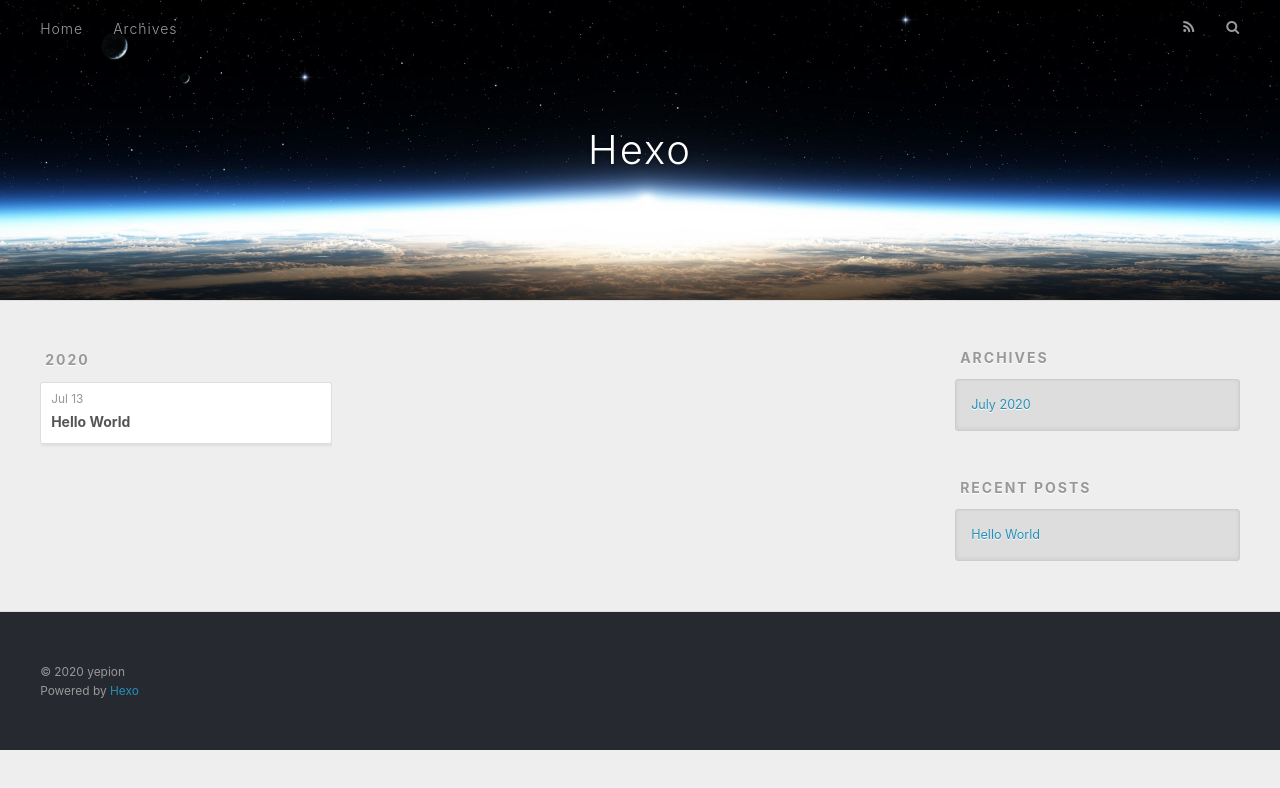
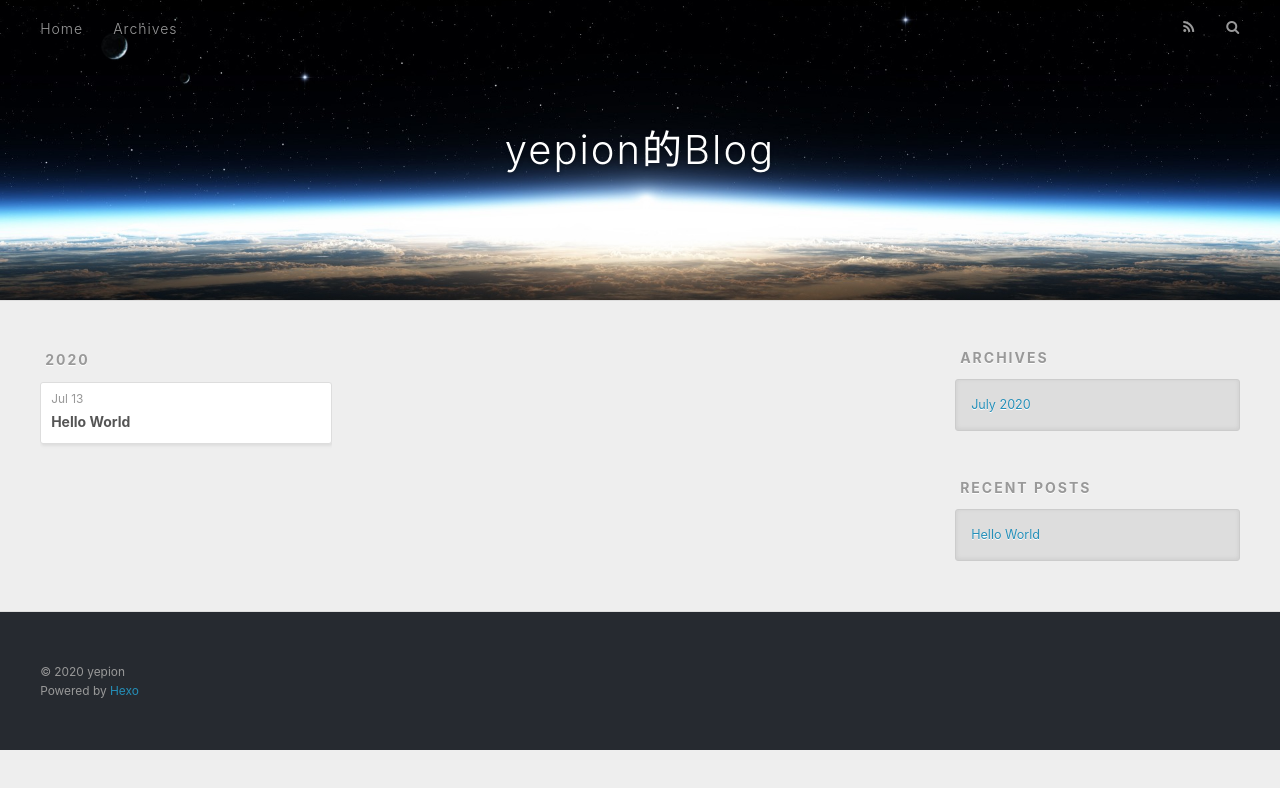
Before and after one commit to yepion/yepion.github.io, a plain HTML site: page archives/2020/07/index.html in a window 1280 px wide. Drawn offline with nearby package versions, Linux system fonts and the light colour scheme.

Commit message:
Site updated: 2020-07-13 11:34:06

```diff
--- a/archives/2020/07/index.html
+++ b/archives/2020/07/index.html
@@ -5,17 +5,17 @@
 
 
 
-  <title>Archives: 2020/7 | Hexo</title>
+  <title>Archives: 2020/7 | yepion的Blog</title>
   <meta name="viewport" content="width=device-width, initial-scale=1, maximum-scale=1">
   <meta property="og:type" content="website">
-<meta property="og:title" content="Hexo">
+<meta property="og:title" content="yepion的Blog">
 <meta property="og:url" content="https://yepion.github.io/archives/2020/07/index.html">
-<meta property="og:site_name" content="Hexo">
+<meta property="og:site_name" content="yepion的Blog">
 <meta property="og:locale" content="en_US">
 <meta property="article:author" content="yepion">
 <meta name="twitter:card" content="summary">
 
-    <link rel="alternate" href="/atom.xml" title="Hexo" type="application/atom+xml">
+    <link rel="alternate" href="/atom.xml" title="yepion的Blog" type="application/atom+xml">
 
 
     <link rel="icon" href="/favicon.png">
@@ -36,7 +36,7 @@
   <div id="header-outer" class="outer">
     <div id="header-title" class="inner">
       <h1 id="logo-wrap">
-        <a href="/" id="logo">Hexo</a>
+        <a href="/" id="logo">yepion的Blog</a>
       </h1>
 
     </div>
```
Also changed, not shown: 2020/07/13/hello-world/index.html (+4 -4 lines), archives/2020/index.html (+5 -5 lines), archives/index.html (+5 -5 lines), index.html (+5 -5 lines).
